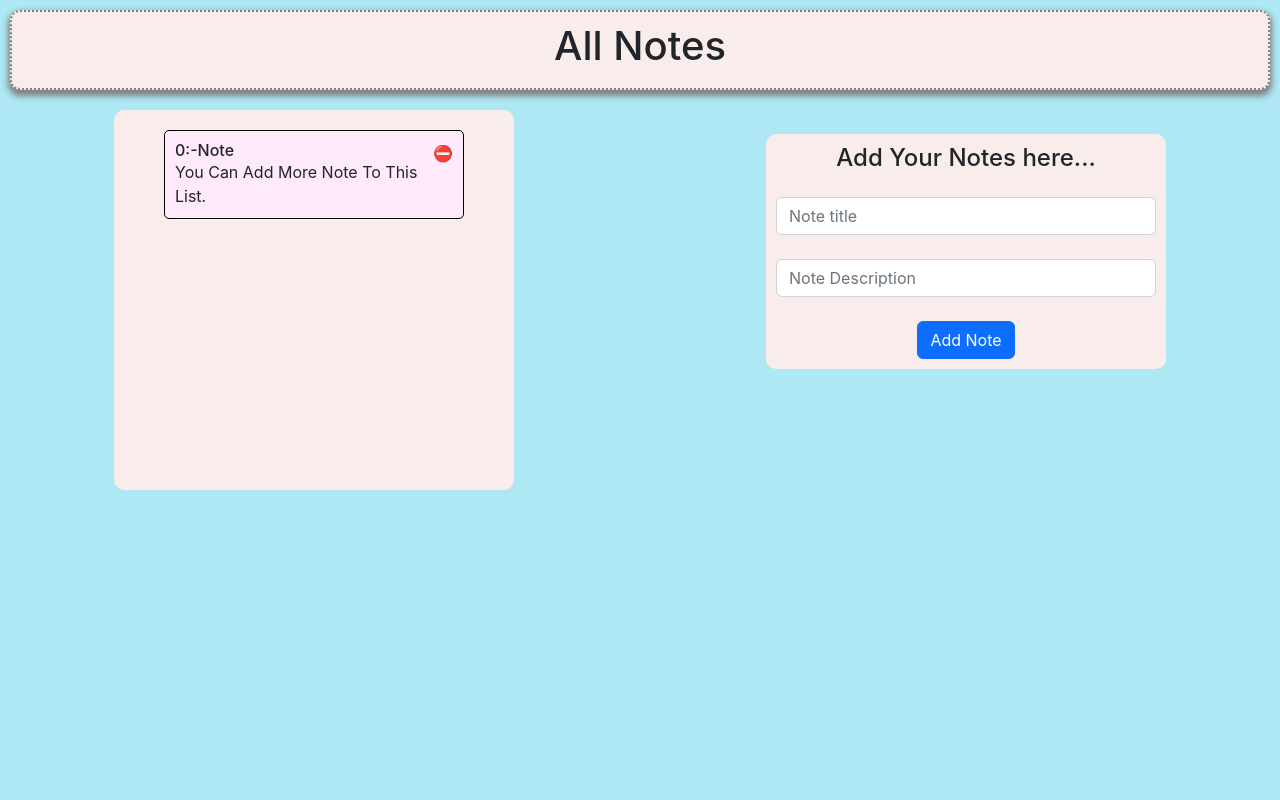
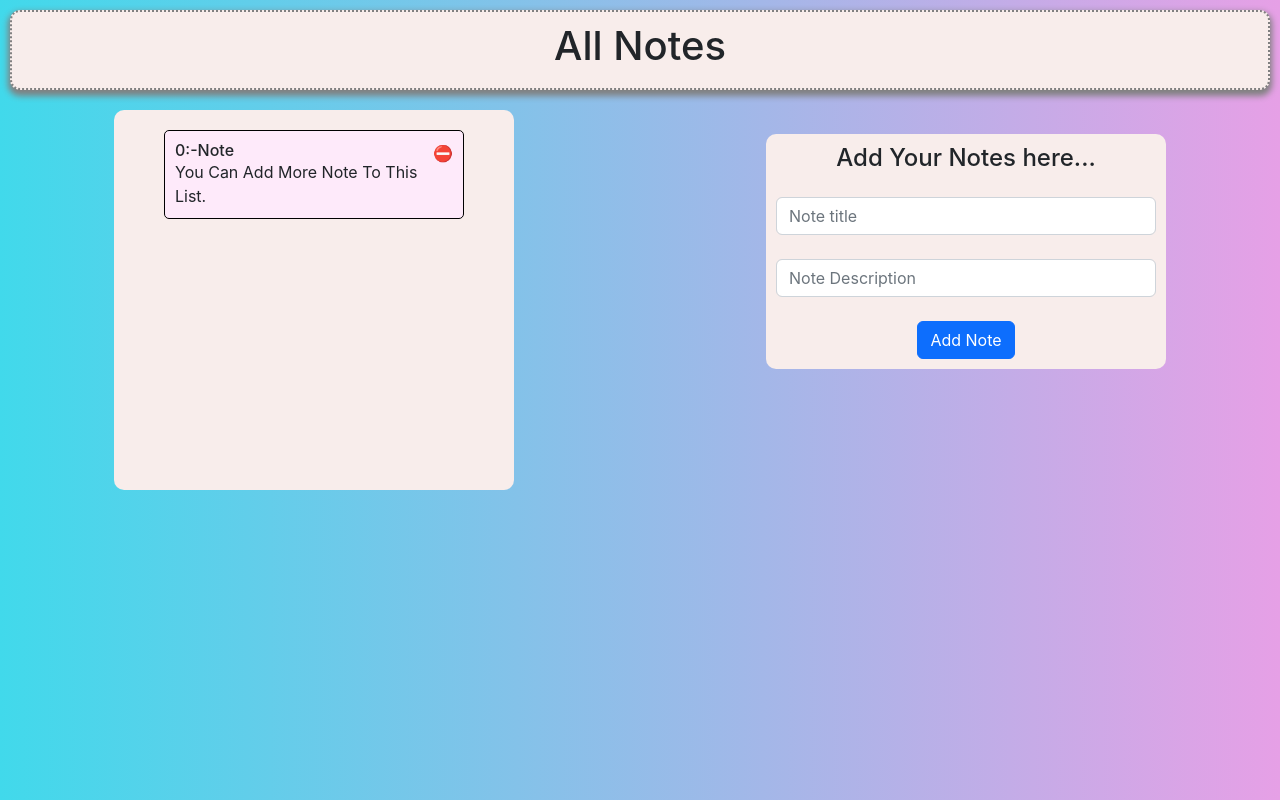
Before and after one commit to AvishkarMandlik/tiny-notes, a React (Create React App) app: page / in a window 1280 px wide. Built offline with nearby package versions, Linux system fonts and the light colour scheme.

Commit message:
bg color set

```diff
--- a/src/index.css
+++ b/src/index.css
@@ -5,7 +5,8 @@ body {
     sans-serif;
   -webkit-font-smoothing: antialiased;
   -moz-osx-font-smoothing: grayscale;
-  background-color: #ade8f4 !important;
+  background-color: #e6a0e6;
+  background-image: linear-gradient(270deg, #e6a0e6 0%, #41d9eb 100%);
 }
 
 code {
```
